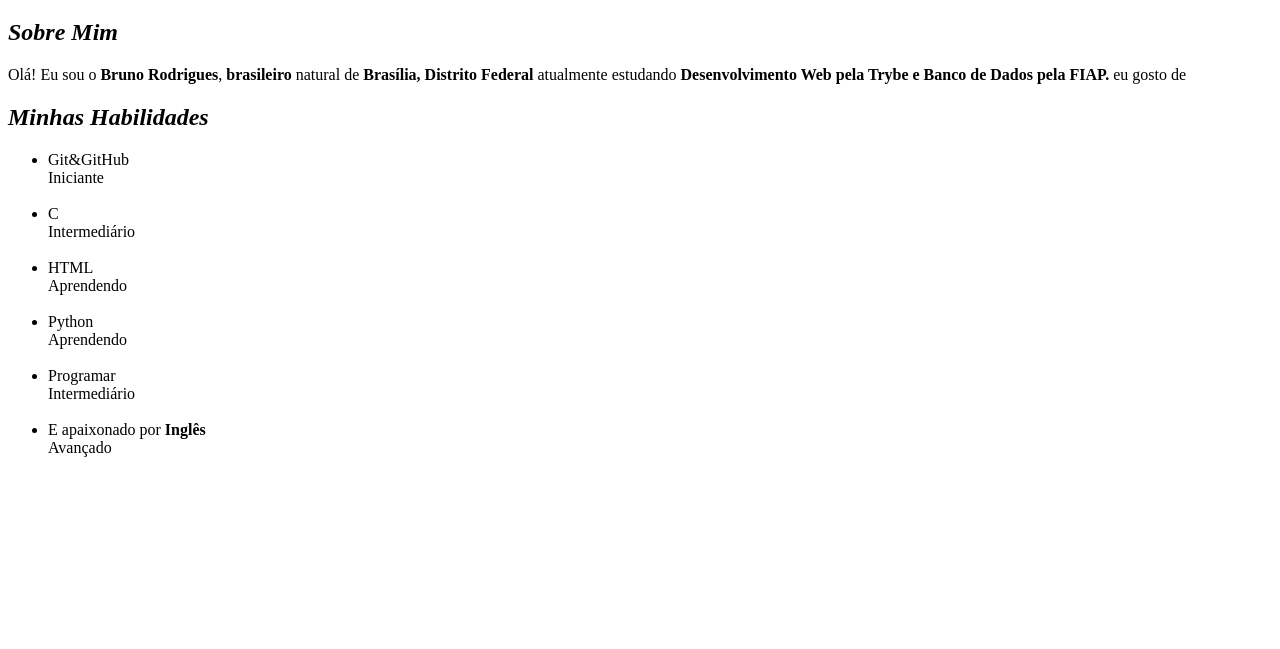
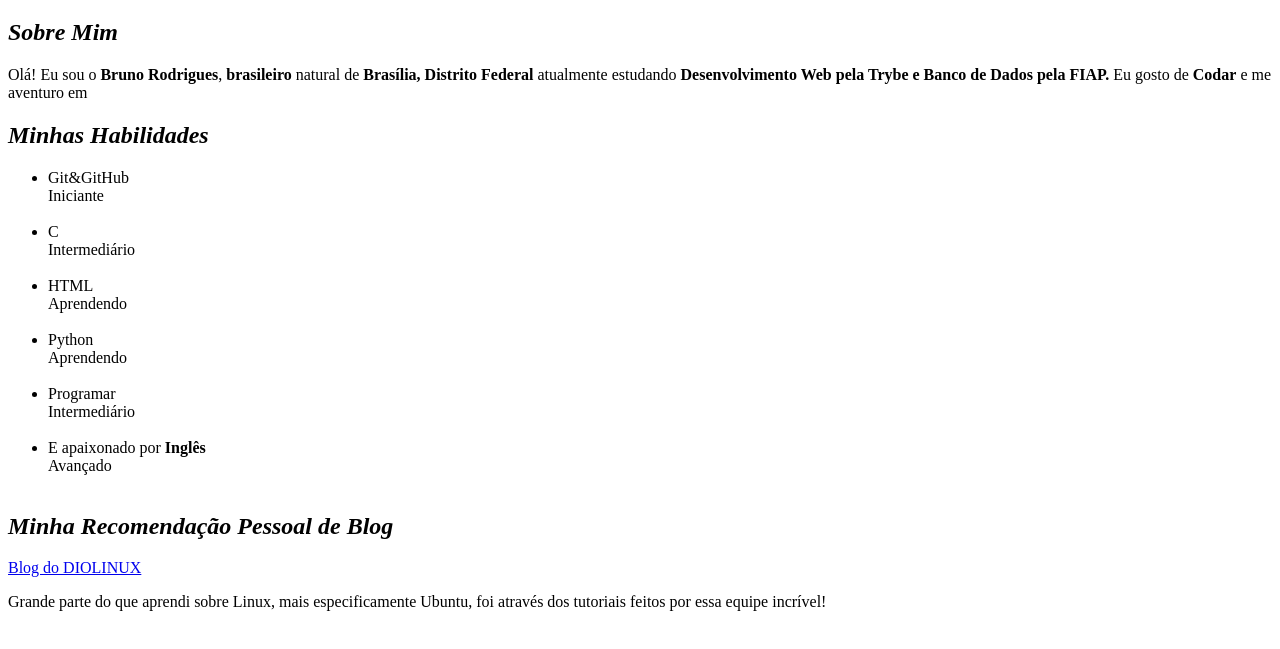
Before and after one commit to brunoeheurod/brunoeheurod.github.io, a plain HTML site: page index.html in a window 1280 px wide. Shown: the part 87-736 px from the top of the page. Drawn offline with Linux system fonts and the light colour scheme.

Commit message:
Adiçao link para blog externo

```diff
--- a/index.html
+++ b/index.html
@@ -17,7 +17,8 @@
     <strong>Brasília, Distrito Federal</strong>
     atualmente estudando
     <strong>Desenvolvimento Web pela Trybe e Banco de Dados pela FIAP. </strong>
-    eu gosto de
+    Eu gosto de
+    <strong>Codar</strong> e me aventuro em
   </p>
   <h2><em>Minhas Habilidades</em> </h2>
   <ul>
@@ -42,6 +43,13 @@
       <br>Avançado<br><br>
       </li>
   </ul>
+
+  <h2><em>Minha Recomendação Pessoal de Blog</em> </h2>
+  <a href="https://diolinux.com.br/tag/blog">Blog do DIOLINUX</a>
+  <p>Grande parte do que aprendi sobre Linux,
+    mais especificamente Ubuntu, foi através dos tutoriais feitos
+    por essa equipe incrível!</p>
+
   <br><br><br><br><br><br><br><br><br><br><br><br><br><br><br><br>
   <br><br><br><br><br><br><br><br><br><br><br><br><br><br><br><br>
   <br><br><br><br><br><br><br><br><br><br><br><br><br><br><br><br>
```
